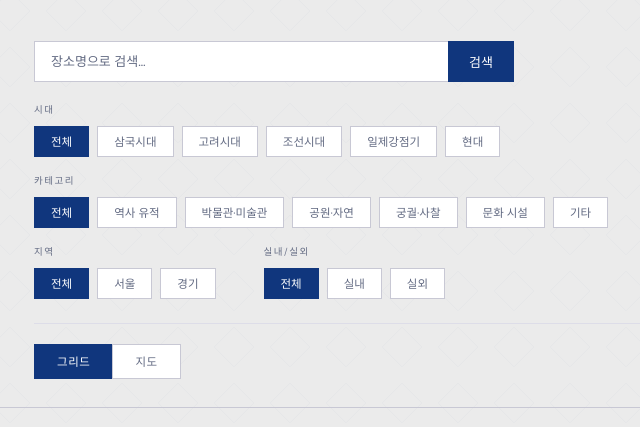
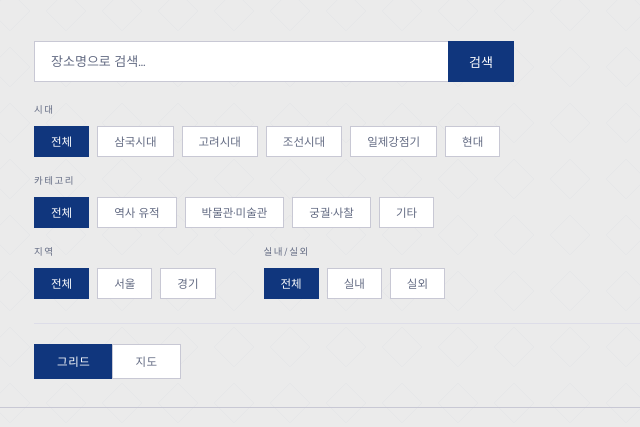
Before and after one commit to Jirunu/culture_route, a Django app: page /places/ in a window 1280 px wide. Shown: the part 185-612 px from the top of the page, without its empty margins (18-658 px from the left). Run offline with Django 5.2, Linux system fonts and the light colour scheme; data that the repository does not hold is empty; parts of the project's set-up code (start-up, migrations or seed data) failed here and were passed over; some libraries are stand-ins or nearby versions.

Commit message:
places: 카테고리 필터에서 공원·자연·문화시설 버튼 제거
Co-Authored-By: Claude Sonnet 4.6 <noreply@anthropic.com>

```diff
--- a/templates/places.html
+++ b/templates/places.html
@@ -180,9 +180,7 @@
       <button class="pill active" data-val="">전체</button>
       <button class="pill" data-val="historic">역사 유적</button>
       <button class="pill" data-val="museum">박물관·미술관</button>
-      <button class="pill" data-val="park">공원·자연</button>
       <button class="pill" data-val="palace">궁궐·사찰</button>
-      <button class="pill" data-val="culture">문화 시설</button>
       <button class="pill" data-val="etc">기타</button>
     </div>
   </div>
```
